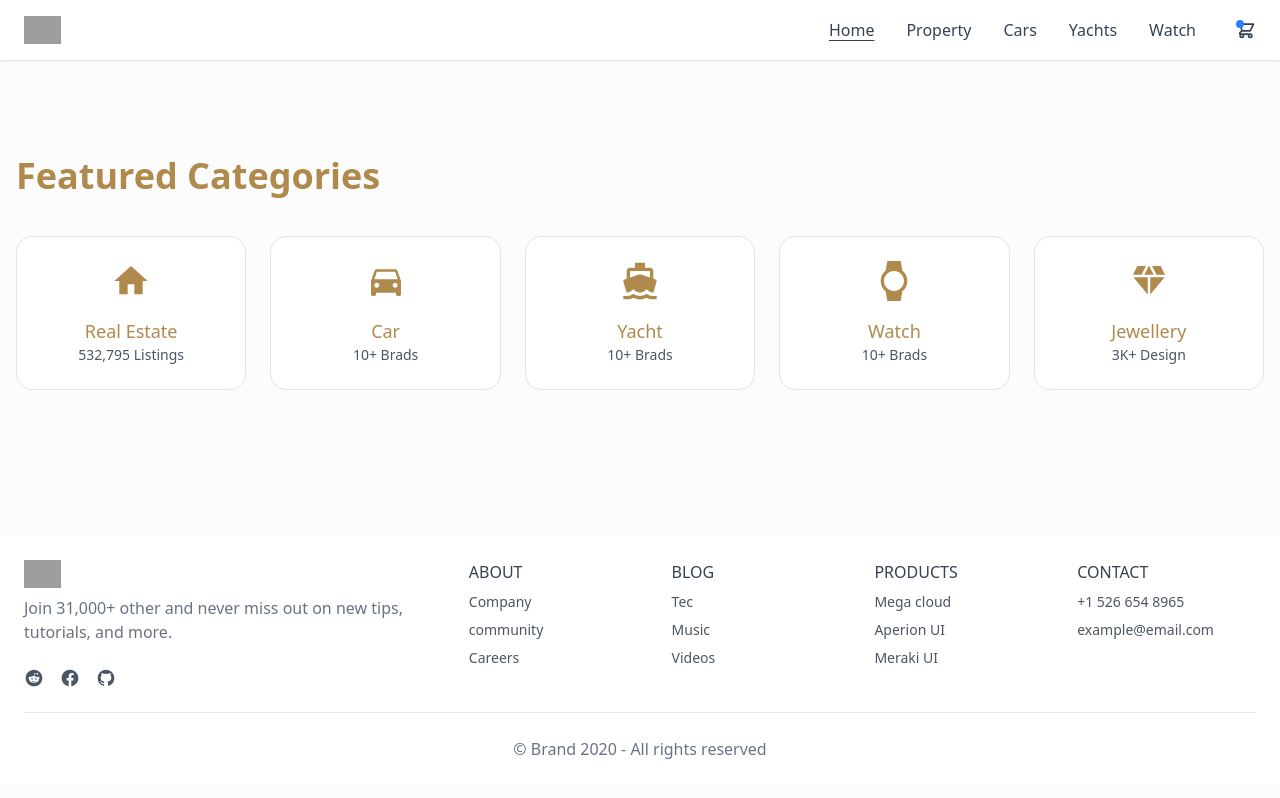
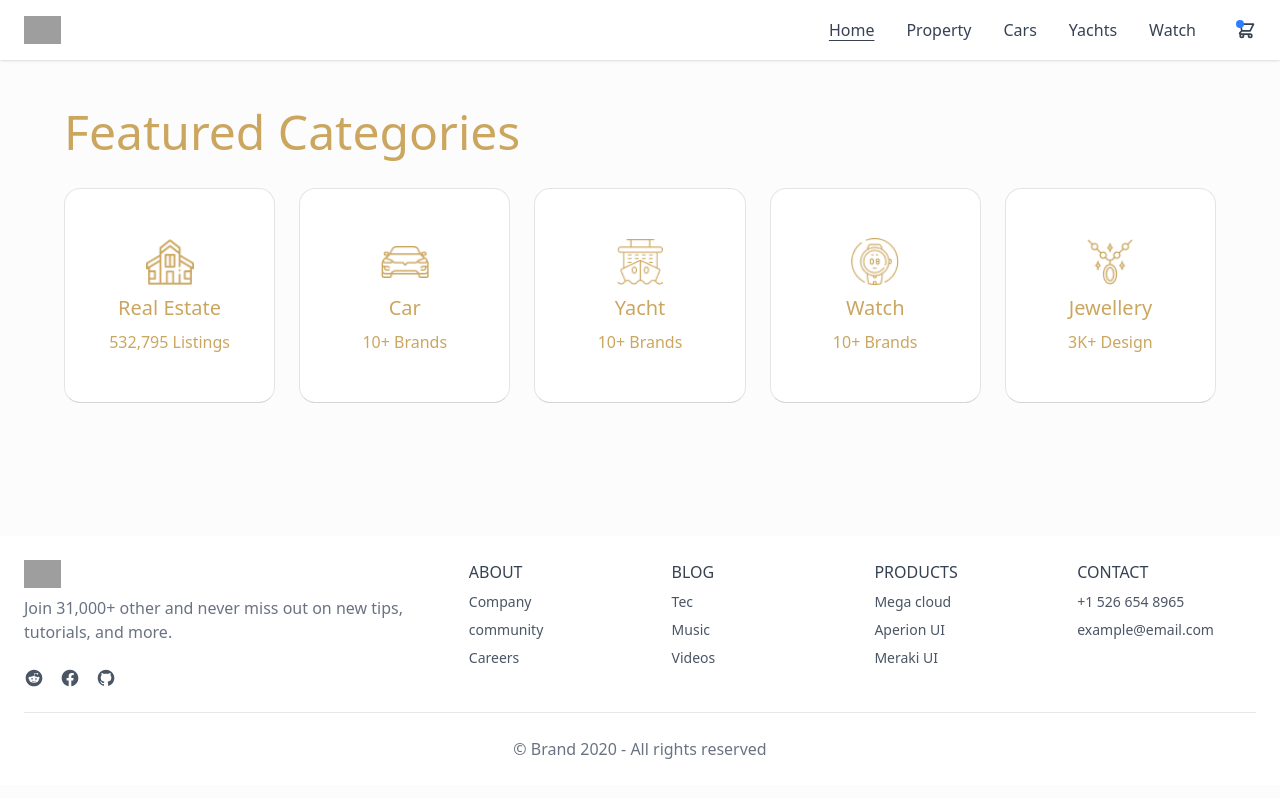
Before and after one commit to alamin-sujon/prime-state, a React (Vite) app: page / in a window 1280 px wide. Built offline with nearby package versions, Linux system fonts and the light colour scheme; grey boxes are pictures that could not be loaded.

Commit message:
feature category page

```diff
--- a/src/pages/home/Home/FeatureCategories/FeatueCategories.tsx
+++ b/src/pages/home/Home/FeatureCategories/FeatueCategories.tsx
@@ -1,40 +1,37 @@
-
-
-import { MdHome, MdDirectionsCar, MdDirectionsBoat, MdWatch, MdDiamond } from "react-icons/md";
 import realstate from "@/assets/Categories/realstate.png"
-import cars from "@/assets/Categories/cars.png"
+import cars from "@/assets/Categories/car.png"
 import Yacht from "@/assets/Categories/yacht.png"
 import Watch from "@/assets/Categories/watch.png"
 import jewellery from "@/assets/Categories/jewellery.png"
 interface Category {
-  icon: React.ReactNode;
+  icon: string; // URL or module path of the image
   title: string;
   subtitle: string;
 }
 
 const categories: Category[] = [
   {
-    icon: <MdHome size={40} />,
+    icon: realstate,
     title: "Real Estate",
     subtitle: "532,795 Listings",
   },
   {
-    icon: <MdDirectionsCar size={40} />,
+    icon: cars,
     title: "Car",
-    subtitle: "10+ Brads",
+    subtitle: "10+ Brands",
   },
   {
-    icon: <MdDirectionsBoat size={40} />,
+    icon: Yacht,
     title: "Yacht",
-    subtitle: "10+ Brads",
+    subtitle: "10+ Brands",
   },
   {
-    icon: <MdWatch size={40} />,
+    icon: Watch,
     title: "Watch",
-    subtitle: "10+ Brads",
+    subtitle: "10+ Brands",
   },
   {
-    icon: <MdDiamond size={40} />,
+    icon: jewellery,
     title: "Jewellery",
     subtitle: "3K+ Design",
   },
@@ -42,17 +39,30 @@ const categories: Category[] = [
 
 export default function FeaturedCategories() {
   return (
-    <section className="py-12 px-4">
-      <h2 className="text-3xl md:text-4xl font-semibold text-[#b0894c] mb-10">Featured Categories</h2>
-      <div className="grid grid-cols-2 sm:grid-cols-3 md:grid-cols-5 gap-6">
+   <section className="space-y-20 px-4 md:px-8 lg:px-16">
+      <h2 className="text-2xl md:text-4xl lg:text-5xl font-normal text-[#CBA65F] sm:mb-4 md:mb-8">
+        Featured Categories
+      </h2>
+      <div className="grid grid-cols-2 sm:grid-cols-3 md:grid-cols-5 gap-6 justify-center">
         {categories.map((cat, index) => (
           <div
             key={index}
-            className="flex flex-col items-center justify-center p-6 border rounded-xl hover:shadow-md transition duration-300 text-[#b0894c] bg-white"
+            className="
+              flex flex-col bg-white
+              w-full max-w-[304px] aspect-[304/310]  /* Maintain aspect ratio */
+              gap-2 border-b border-b-[#D5D5D5]
+              items-center justify-center
+              p-4 border rounded-xl
+              hover:shadow-md transition duration-300
+              text-[#b0894c]
+              mx-auto
+            "
           >
-            {cat.icon}
-            <h3 className="mt-4 text-lg font-medium">{cat.title}</h3>
-            <p className="text-sm text-gray-600">{cat.subtitle}</p>
+            <div className="w-12 h-12">
+              <img src={cat.icon} alt={cat.title} className="w-full h-full object-contain" />
+            </div>
+            <h3 className="text-xl font-medium text-[#CBA65F]">{cat.title}</h3>
+            <p className="text-base font-normal text-[#CBA65F]">{cat.subtitle}</p>
           </div>
         ))}
       </div>
```
Also changed, not shown: src/assets/Categories/car.png (added), src/assets/Categories/realstate.png.
